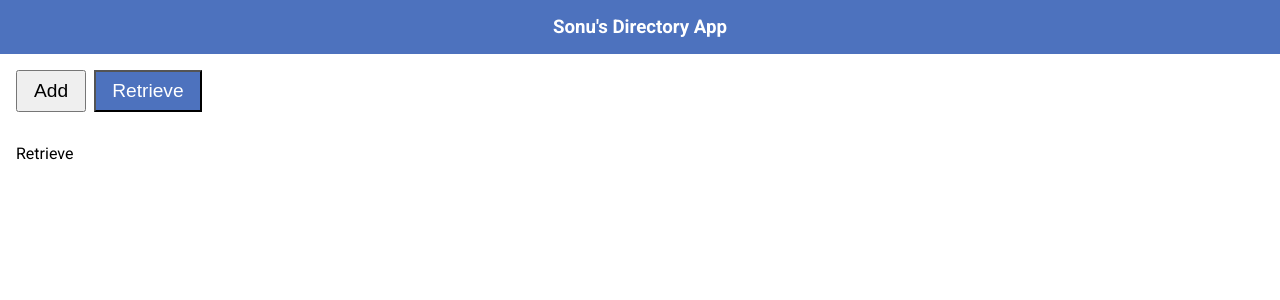
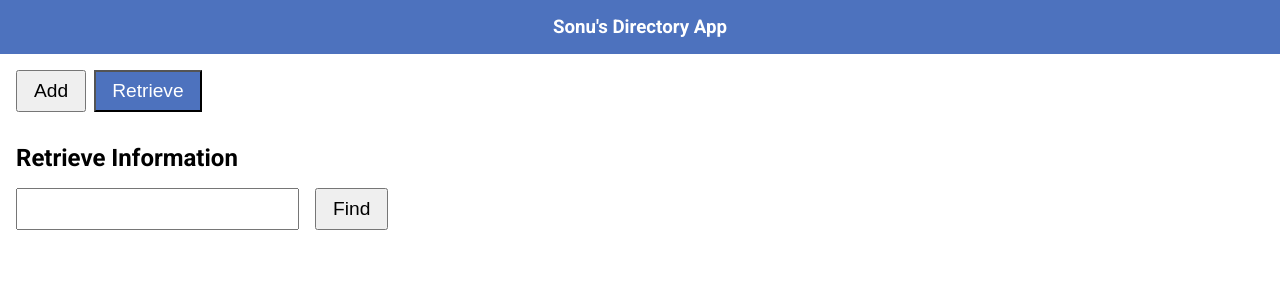
Before and after one commit to sonukumar77/directory-app, a React (Create React App) app: page / in a window 1280 px wide. Both pictures are taken after a click on the button "Retrieve". Shown: the top 300 px of the page. Built offline with nearby package versions, Linux system fonts and the light colour scheme.

Commit message:
Update Retrieve.jsx

```diff
--- a/src/components/Retrieve/Retrieve.jsx
+++ b/src/components/Retrieve/Retrieve.jsx
@@ -1,7 +1,71 @@
+import { useState } from "react";
+import { getDataFromLS } from "../../utils/helper";
+import NF from "./nf.gif";
 import "./Retrieve.css";
 
 const Retrieve = () => {
-  return <div className="retrieve-container">Retrieve</div>;
+  const [input, setInput] = useState("");
+  const [isFindBtnClicked, setIsFindBtnClicked] = useState(false);
+  const [persondata, setPersondata] = useState([]);
+
+  const handleInputChange = (e) => {
+    setInput(e.target.value);
+    setIsFindBtnClicked(false);
+  };
+  const handleFind = () => {
+    const filterData = getDataFromLS().filter(
+      (item) => item["Aadhar Number"] === input
+    );
+    setIsFindBtnClicked(true);
+    setPersondata(filterData);
+  };
+
+  return (
+    <div className="retrieve-container">
+      <h2>Retrieve Information</h2>
+      <div className="input-container">
+        <input
+          type="text"
+          className="input"
+          value={input}
+          onChange={handleInputChange}
+        />
+        <button className="btn" onClick={handleFind}>
+          Find
+        </button>
+      </div>
+      {isFindBtnClicked &&
+        (persondata.length > 0 ? (
+          <div className="output">
+            <p>
+              {" "}
+              <span>Name :</span> <span>{persondata[0]["Name"]}</span>
+            </p>
+            <p>
+              {" "}
+              <span>Date of Birth :</span>{" "}
+              <span>{persondata[0]["Date of Birth"]} </span>
+            </p>
+            <p>
+              {" "}
+              <span>Aadhar Number :</span>{" "}
+              <span>{persondata[0]["Aadhar Number"]}</span>
+            </p>
+            <p>
+              {" "}
+              <span>Mobile Number :</span>{" "}
+              <span>{persondata[0]["Mobile Number"]}</span>
+            </p>
+            <p>
+              {" "}
+              <span>Age :</span> <span>{persondata[0]["Age"]}</span>
+            </p>
+          </div>
+        ) : (
+          <img src={NF} alt="not-found-img" />
+        ))}
+    </div>
+  );
 };
 
 export default Retrieve;
```
